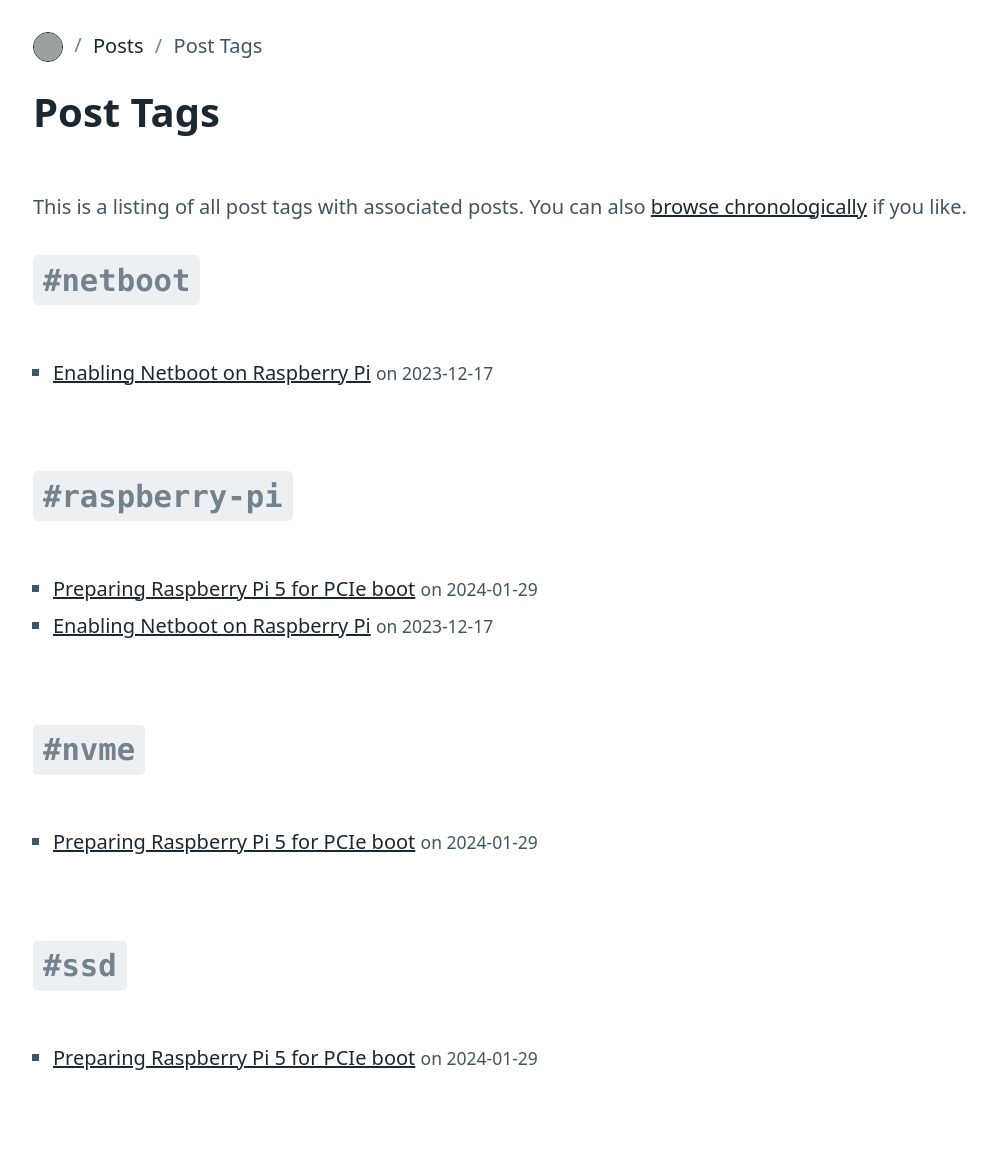
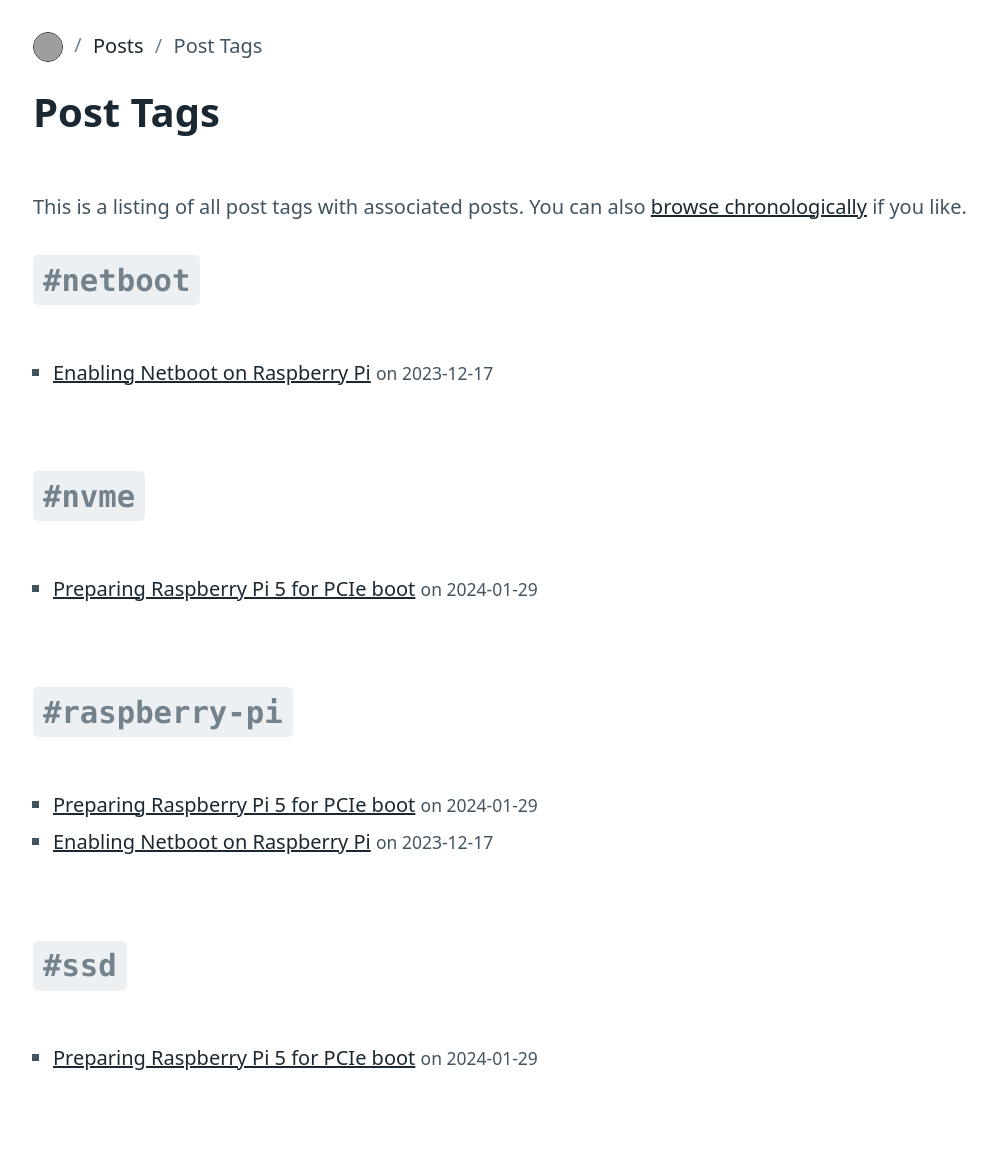
Before and after one commit to joshpencheon/joshpencheon.github.io, a Jekyll site: the page built from tags.html, in a window 1280 px wide. Shown: the whole page, without its empty margins (42-1039 px from the left). Built offline with Jekyll 4.4.1, drawn with Linux system fonts in a browser that asks for light colours; grey boxes are pictures that could not be loaded.

Commit message:
display tags alphabetically

```diff
--- a/_layouts/posts.html
+++ b/_layouts/posts.html
@@ -70,7 +70,8 @@
         {%- assign tag_count = page.tags | size -%}
         {% if tag_count > 0 %}
           <p>
-          {% for tag in page.tags %}
+          {% assign sorted_tags = page.tags | sort %}
+          {% for tag in sorted_tags %}
             <a href="/tags#{{tag}}">
               <code>#{{tag}}</code>
             </a>
--- a/tags.html
+++ b/tags.html
@@ -9,7 +9,8 @@
   You can also <a href="/posts" class="contrast">browse chronologically</a> if you like.
 </p>
 
-{% for tag in site.tags %}
+{% assign sorted_tags = site.tags | sort %}
+{% for tag in sorted_tags %}
   {% assign name = tag[0] %}
   {% assign posts = tag[1] %}
 
```
